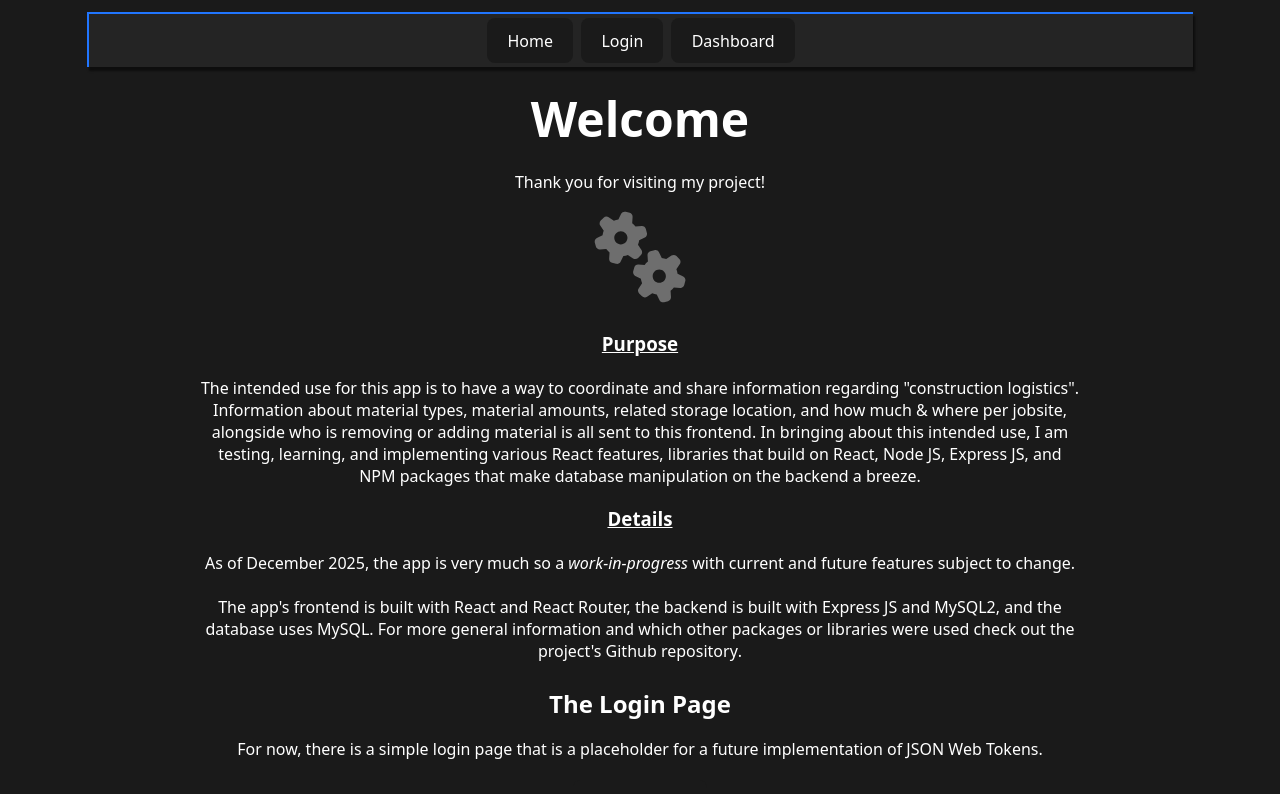
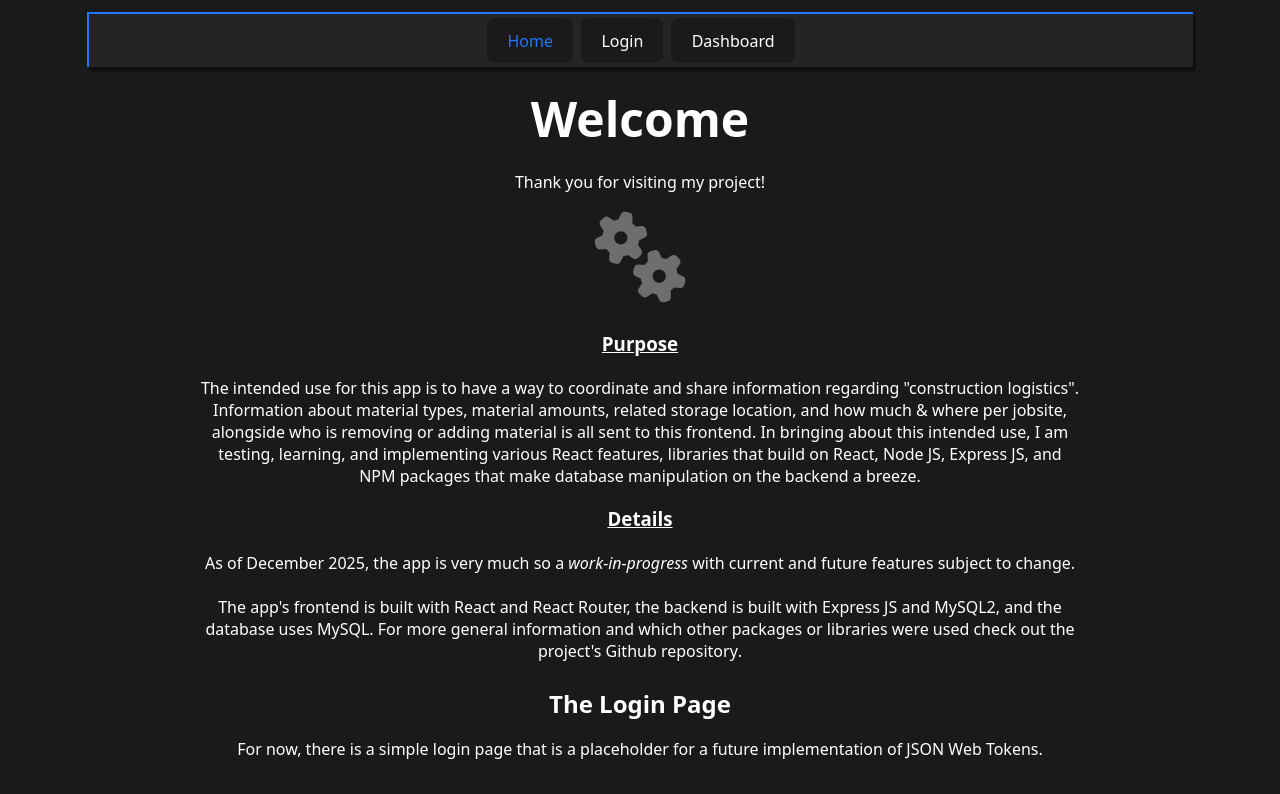
Before and after one commit to WPompa/construction-logistics, a React (Vite) app in the folder frontend/: page / in a window 1280 px wide. Shown: the top 794 px of the page. Built offline with nearby package versions, Linux system fonts and the light colour scheme.

Commit message:
Change router Links to NavLinks & set .active rule.

```diff
--- a/frontend/src/components/Navbar.jsx
+++ b/frontend/src/components/Navbar.jsx
@@ -1,13 +1,28 @@
-import { Link } from "react-router-dom";
+import { NavLink } from "react-router-dom";
 import CurrentUser from "./minor-components/CurrentUser";
 
 export const Navbar = () => {
   return (
     <nav className="navbar">
       <div className="navlinks">
-        <Link to="/">Home</Link>
-        <Link to="/Login">Login</Link>
-        <Link to="/Dashboard">Dashboard</Link>
+        <NavLink
+          to="/"
+          className={({ isActive }) => (isActive ? "active" : "")}
+        >
+          Home
+        </NavLink>
+        <NavLink
+          to="/Login"
+          className={({ isActive }) => (isActive ? "active" : "")}
+        >
+          Login
+        </NavLink>
+        <NavLink
+          to="/Dashboard"
+          className={({ isActive }) => (isActive ? "active" : "")}
+        >
+          Dashboard
+        </NavLink>
       </div>
 
       <CurrentUser />
--- a/frontend/src/index.css
+++ b/frontend/src/index.css
@@ -137,6 +137,6 @@
   margin: auto;
 }
 
-.abc {
-  display: none;
+.active {
+  color: var(--hover);
 }
```
